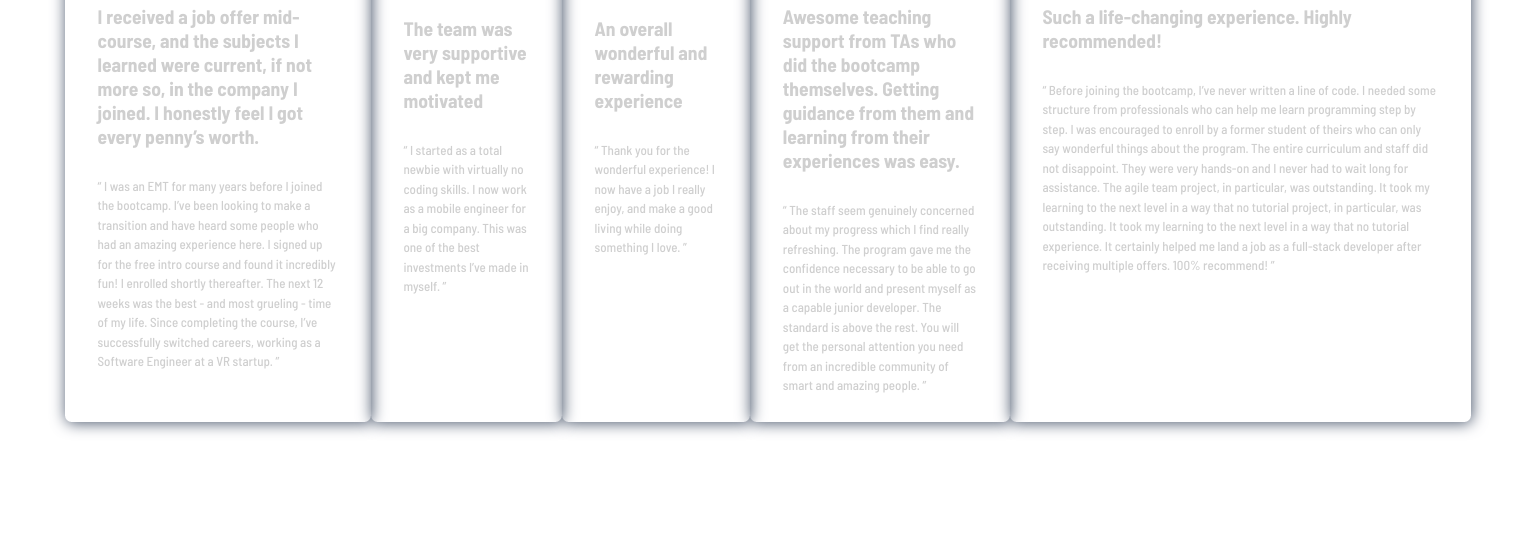
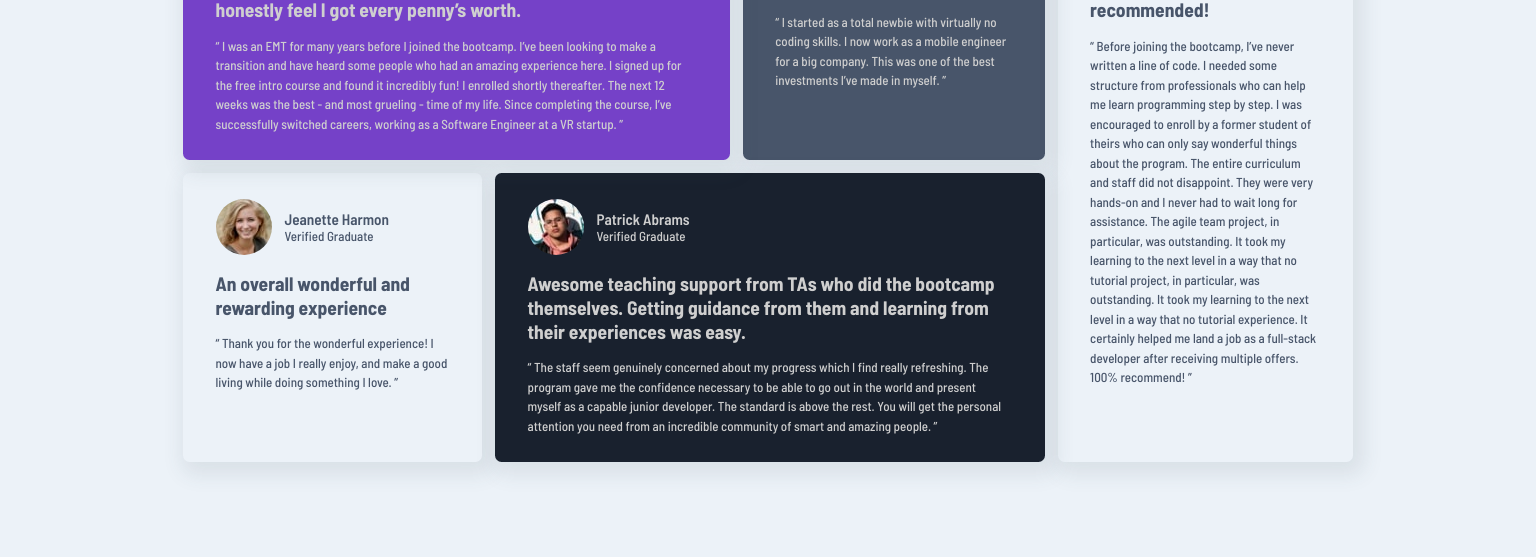
Before and after one commit to FrontDevsamir/testimonials-grid-section-main, a plain HTML site: page index.html in a window 1536 px wide. Shown: the part 243-800 px from the top of the page. Drawn offline with Linux system fonts and the light colour scheme.

Commit message:
Modificando archivo CSS para trabajar layout con CSS GRID

```diff
--- a/css/style.css
+++ b/css/style.css
@@ -21,7 +21,7 @@
     --bg: #EDF2F8;
 
     /* Layout */
-    --width: 100%;
+    --width: 90%;
 }
 
 body, html {
@@ -32,50 +32,37 @@ body {
     font-family: 'Barlow Semi Condensed', sans-serif;
     display: flex;
     font-size: 13px;
+    background-color: var(--light-grayish-blue);
+    padding: 2em 0;
 }
 
 
 .container {
     width: var(--width);
-    height: 100%;
-    display: flex;
-    margin: auto;
-}
-
-.coment__container {
-    background-color: var(--light-grayish-blue);
-    width: 100%;
-    height: 100%;
-    padding: 1em 2em;
+    max-width: 1300px;
     margin: auto;
 }
 
 
 
-.column .row:nth-child(1) .coment:nth-child(1) {
+.coment:nth-child(1) {
     background-color: var(--moderate-violet);
     background-image: url('../images/bg-pattern-quotation.svg');
     background-repeat: no-repeat;
-    background-position: top 15% right 15%;
+    background-position: top 10% right 3%;
     position: relative;
 }
 
-.column .row:nth-child(1) .coment:nth-child(2) {
+.coment:nth-child(2) {
     background-color: var(--dark-grayish-blue);
 }
 
-.column .row:nth-child(2) .coment:nth-child(1) {
-    background-color: var(--white);
-    color: rgba(0, 0, 0, 0.7);
+.coment:nth-child(3), .coment:nth-child(5) {
+    color: var(--dark-grayish-blue);
 }
 
-.column .row:nth-child(2) .coment:nth-child(2) {
+.coment:nth-child(4) {
     background-color: var(--dark-blackish-blue);
-}
-
-.coment__container > .coment {
-    background-color: var(--white);
-    color: rgba(0, 0, 0, 0.7);
 }
 
 
@@ -84,7 +71,7 @@ body {
     margin-top: 1.5em;
     border-radius: .5em;
     color: var(--light-gray);
-    box-shadow: 1px 1px 15px 0 var(--dark-grayish-blue);
+    box-shadow: 5px 7px 20px 6px rgb(57 75 84 / 10%);
 }
 
 .coment__header {
@@ -121,38 +108,55 @@ body {
     .container {
         padding: 0 5em;
     }
-
-    .row {
-        display: flex;
-        gap: 40px;
-    }
 }
 
-@media screen and (min-width: 1440px) {
+@media screen and (min-width: 1240px) {
 
 
-    .coment__container {
-        margin: 20px 0;
-        padding: 2em 3.5em;
-        display: flex;
-        gap: 40px;
-        border-radius: .5em;
-        box-shadow: 1px 1px 15px 0 hsl(219, 29%, 44%);
+    .container
+    {
+        display: grid;
+        grid-template-areas: 'daniel daniel daniel jonathan kira'
+                             'harmon patrick patrick patrick kira';
+        gap: 1em;
     }
 
-    .coment {
-        margin-top: 0;
+    .coment
+    {
+        margin: 0;
     }
 
-    .column {
-        flex: 1;
+
+    .coment__subtitle
+    {
+        margin: .8em 0;
     }
 
-    .column:nth-child(1) {
-        flex-grow: 5;
-        display: flex;
-        flex-direction: column;
-        justify-content: space-between;
+    .coment:nth-child(1)
+    {
+        grid-area: daniel;
+        background-position: top 2% right 15%;
+        background-size: auto 35%;
+    }
+
+    .coment:nth-child(2)
+    {
+        grid-area: jonathan;
+    }
+
+    .coment:nth-child(3)
+    {
+        grid-area: harmon;
+    }
+
+    .coment:nth-child(4)
+    {
+        grid-area: patrick;
+    }
+
+    .coment:nth-child(5)
+    {
+        grid-area: kira;
     }
 
 }
```
